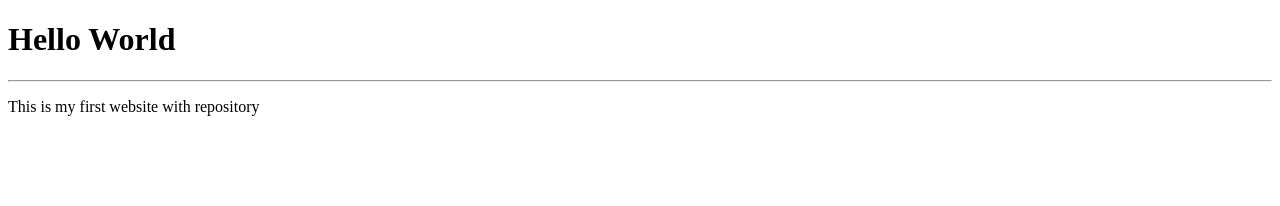
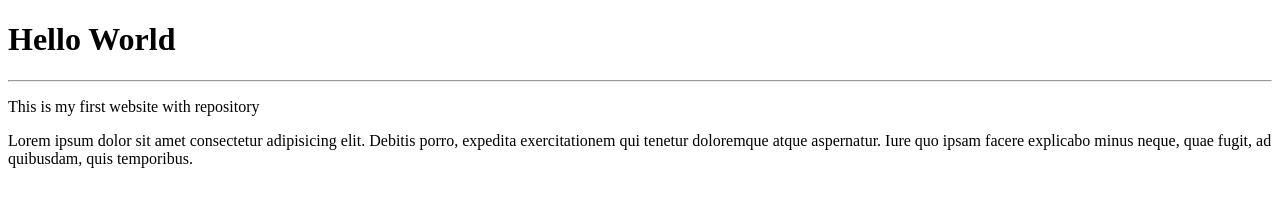
Before and after one commit to marciodavidson/Ola-Mundo, a plain HTML site: page site-exemplo/index.html in a window 1280 px wide. Drawn offline with Linux system fonts and the light colour scheme.

Commit message:
Criei uma nova alterção
Fiz o comando Lorem

```diff
--- a/site-exemplo/index.html
+++ b/site-exemplo/index.html
@@ -9,5 +9,8 @@
     <h1>Hello World</h1>
     <hr>
     <p>This is my first website with repository</p>
+    <p>Lorem ipsum dolor sit amet consectetur adipisicing elit. Debitis porro,
+        expedita exercitationem qui tenetur doloremque atque aspernatur. Iure quo ipsam facere explicabo minus neque,
+         quae fugit, ad quibusdam, quis temporibus.</p>
 </body>
 </html>
```
